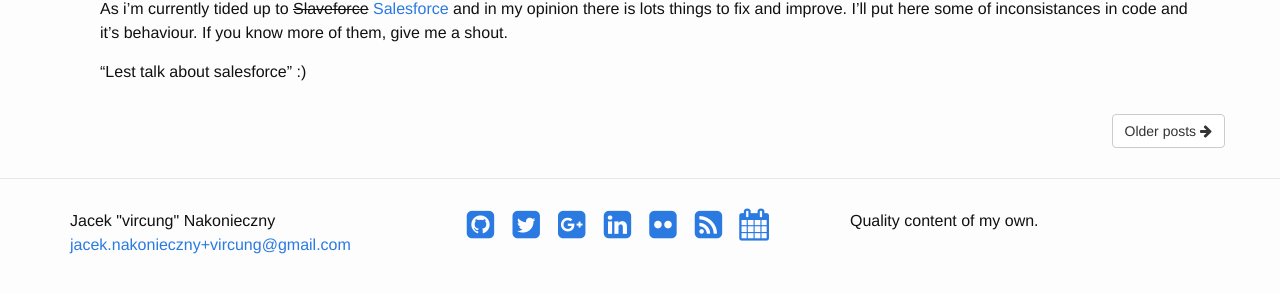
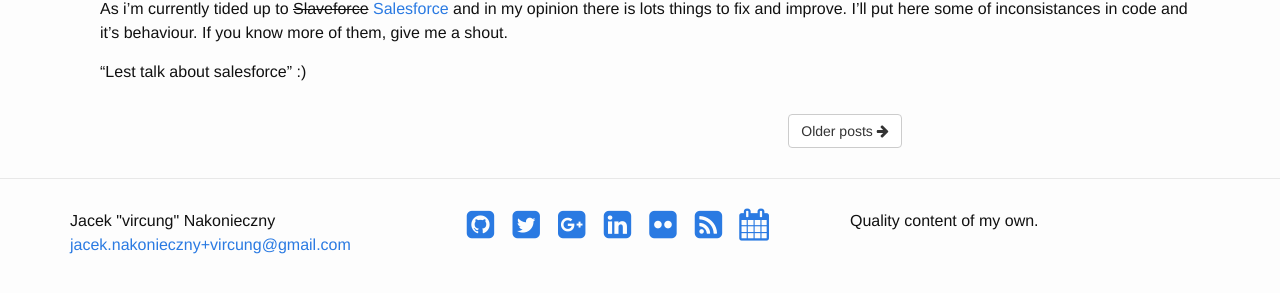
Before and after one commit to vircung/vircung, a Jekyll site: the page built from index.html, in a window 1280 px wide and 1158 px high. Shown: the part 856-1149 px from the top of the window. Built offline with Jekyll 4.4.1, drawn with Linux system fonts in a browser that asks for light colours; nearby versions of some CDN libraries; the list of posts is cut into pages by our own code.

Commit message:
Improve post pagination buttons for phones

```diff
--- a/_includes/posts_pagination.html
+++ b/_includes/posts_pagination.html
@@ -1,21 +1,21 @@
 {% if paginator.total_pages > 1 %}
-  <div class="row clearfix">
-    {% if paginator.previous_page %}
-      <div class="pull-left">
+  <div class="row text-center">
+    <div class="col-xs-6">
+      {% if paginator.previous_page %}
         <a href="{{ paginator.previous_page_path }}" class="btn btn-default">
           <i class="fa fa-arrow-left"></i>
           More recent posts
         </a>
-      </div>
-    {% endif %}
+      {% endif %}
+    </div>
 
-    {% if paginator.next_page %}
-      <div class="pull-right">
+    <div class="col-xs-4">
+      {% if paginator.next_page %}
         <a href="{{ paginator.next_page_path }}" class="btn btn-default">
           Older posts
           <i class="fa fa-arrow-right"></i>
         </a>
-      </div>
-    {% endif %}
+      {% endif %}
+    </div>
   </div>
 {% endif %}
```
